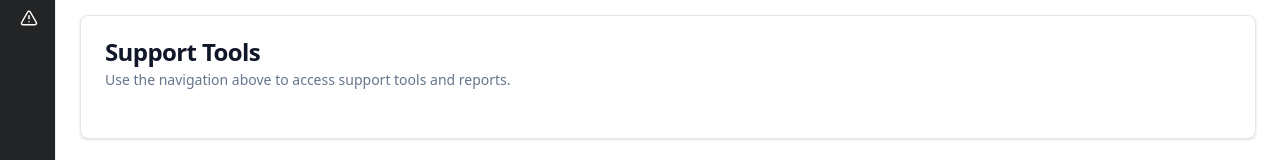
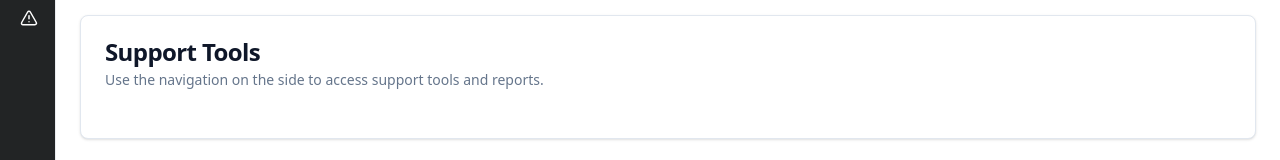
Before and after one commit to das-rikter/app-support-portal, a Next.js app: page / in a window 1280 px wide. Shown: the part 155-315 px from the top of the page. Built offline with nearby package versions, Linux system fonts and the light colour scheme; no server answers; a web font is replaced by a local one.

Commit message:
Fix wording

```diff
--- a/app/(main)/page.tsx
+++ b/app/(main)/page.tsx
@@ -12,7 +12,7 @@ export default function HomePage() {
         <CardHeader>
           <CardTitle>Support Tools</CardTitle>
           <CardDescription>
-            Use the navigation above to access support tools and reports.
+            Use the navigation on the side to access support tools and reports.
           </CardDescription>
         </CardHeader>
         <CardContent>
```
